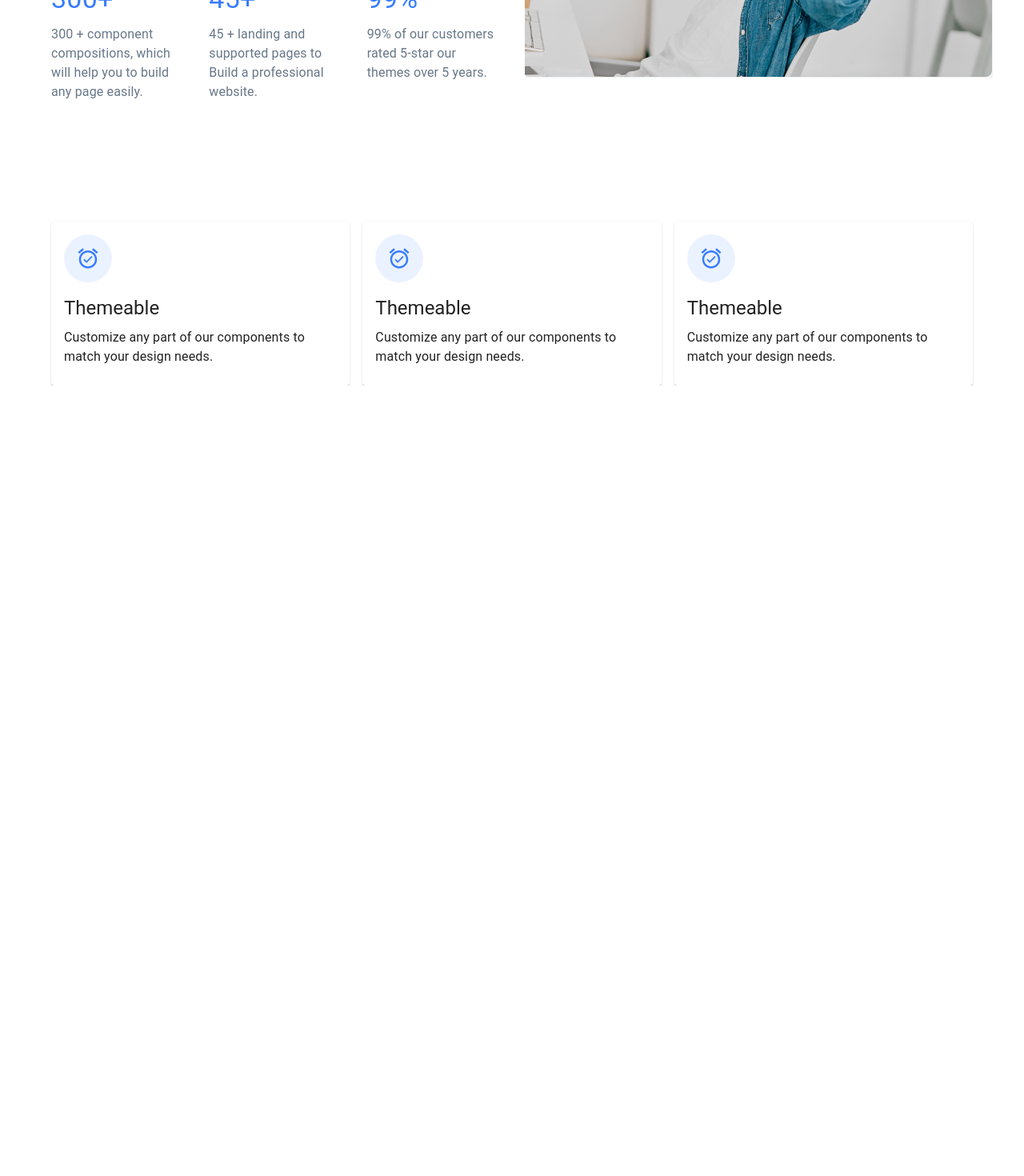
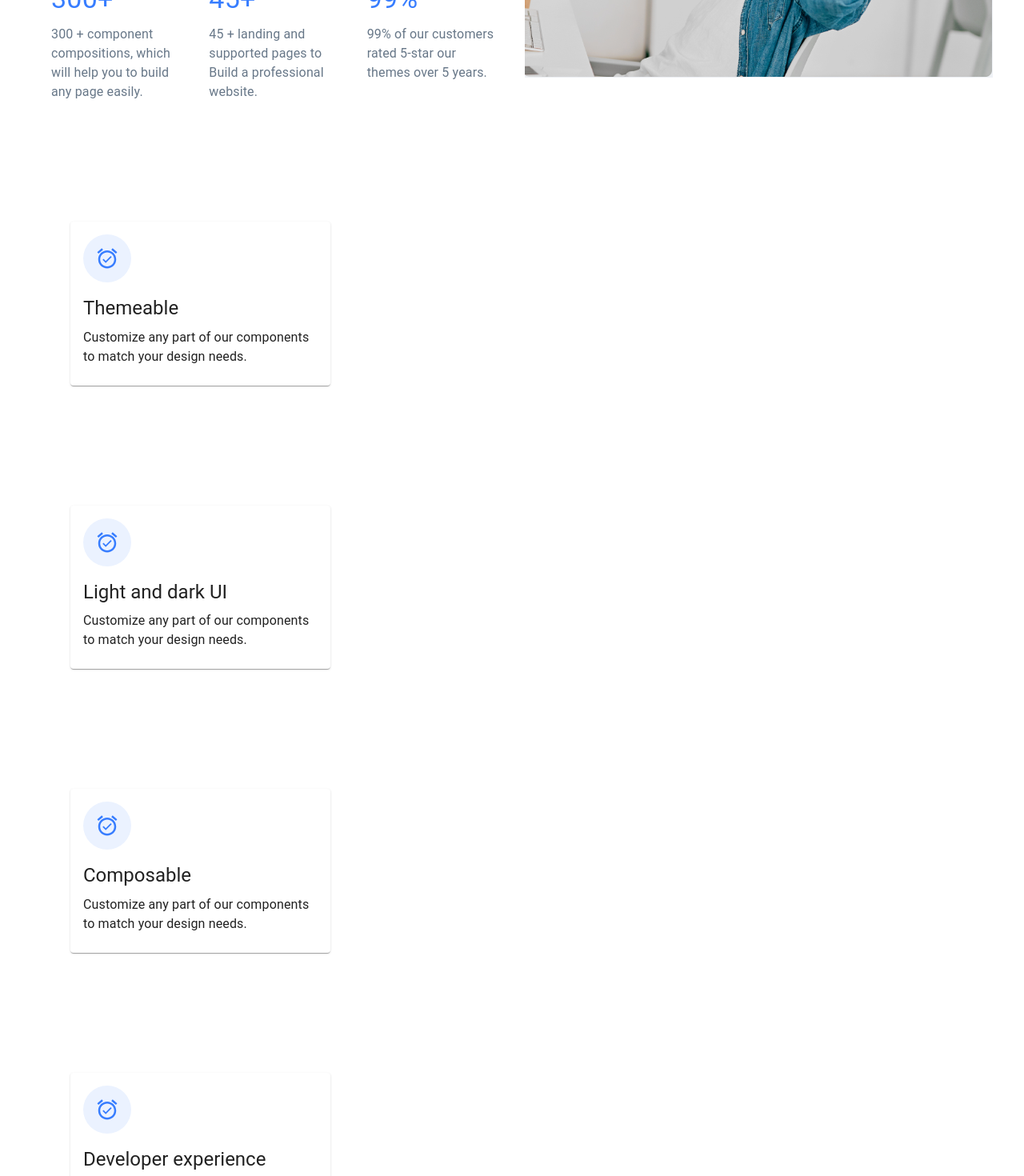
Before and after one commit to mrsamia/MuiTheFront, a React (Create React App) app: page / in a window 1280 px wide. Shown: the part 2400-3870 px from the top of the page at 80% size. Before the commit the page ends 2882 px from the top, so only its background shows below. Built offline with nearby package versions, Linux system fonts and the light colour scheme.

Commit message:
SRM | FifthPart

```diff
--- /dev/null
+++ b/src/Components/FifthPartCard.js
@@ -0,0 +1,25 @@
+import { Card, CardContent, Container, Grid, Typography } from '@mui/material';
+import Styles from '../CSS/Styles';
+import AlarmOnIcon from '@mui/icons-material/AlarmOn';
+import React from 'react';
+
+function FifthPartCard(props) {
+    const classes = Styles();
+    return (
+       <Container>
+         <Grid container  >
+                <Grid item  >
+                    <Card >
+                        <CardContent>
+                            <AlarmOnIcon className={classes.icon} />
+                            <Typography variant='h5' gutterBottom>{props.title}</Typography>
+                            <Typography>{props.content}</Typography>
+                        </CardContent>
+                    </Card>
+                </Grid>
+            </Grid>
+       </Container>
+    );
+}
+
+export default FifthPartCard;
--- /dev/null
+++ b/src/Components/FifthPartData.js
@@ -0,0 +1,34 @@
+const Data = [
+    {
+        icon: "",
+        title: "Themeable",
+        content: "Customize any part of our components to match your design needs."
+    },
+    {
+        icon: "",
+        title: "Light and dark UI",
+        content: "Customize any part of our components to match your design needs."
+    },
+    {
+        icon: "",
+        title: "Composable",
+        content: "Customize any part of our components to match your design needs."
+    },
+    {
+        icon: "",
+        title: "Developer experience",
+        content: "Customize any part of our components to match your design needs."
+    },
+    {
+        icon: "",
+        title: "Continuous updates",
+        content: "Customize any part of our components to match your design needs."
+    },
+    {
+        icon: "",
+        title: "Free support",
+        content: "Customize any part of our components to match your design needs."
+    }
+
+]
+export default Data;
--- a/src/Pages/FifthPart.js
+++ b/src/Pages/FifthPart.js
@@ -1,43 +1,31 @@
 import { Card, CardContent, Container, Grid, Typography } from '@mui/material';
-import AlarmOnIcon from '@mui/icons-material/AlarmOn';
+// import AlarmOnIcon from '@mui/icons-material/AlarmOn';
 import React from 'react';
 import Styles from '../CSS/Styles';
+import Data from '../Components/FifthPartData';
+import FifthPartCard from '../Components/FifthPartCard';
 
 function FifthPart(props) {
     const classes = Styles();
-    return (
-        <Container className={classes.fourthPartWrapper}>
-            <Grid container spacing={2}>
-                <Grid item xs={4}>
-                    <Card>
-                        <CardContent>
-                            <AlarmOnIcon className={classes.icon} />
-                            <Typography variant='h5' gutterBottom>Themeable</Typography>
-                            <Typography>Customize any part of our components to match your design needs.</Typography>
-                        </CardContent>
-                    </Card>
+    return Data.map((e) => {
+        return (
+            <Container className={classes.fourthPartWrapper}>
+
+                <Grid container spacing={2}>
+                    <Grid item  xs={4}>
+                    {
+                    <FifthPartCard
+                        title={e.title}
+                        content={e.content}
+                    />
+                }
+                    </Grid>
                 </Grid>
-                <Grid item xs={4}>
-                    <Card>
-                        <CardContent>
-                            <AlarmOnIcon className={classes.icon} />
-                            <Typography variant='h5' gutterBottom>Themeable</Typography>
-                            <Typography>Customize any part of our components to match your design needs.</Typography>
-                        </CardContent>
-                    </Card>
-                </Grid>
-                <Grid item xs={4}>
-                    <Card>
-                        <CardContent>
-                            <AlarmOnIcon className={classes.icon} />
-                            <Typography variant='h5' gutterBottom>Themeable</Typography>
-                            <Typography>Customize any part of our components to match your design needs.</Typography>
-                        </CardContent>
-                    </Card>
-                </Grid>
-            </Grid>
-        </Container>
-    );
+
+            </Container>
+        )
+    })
+
 }
 
 export default FifthPart;
```
